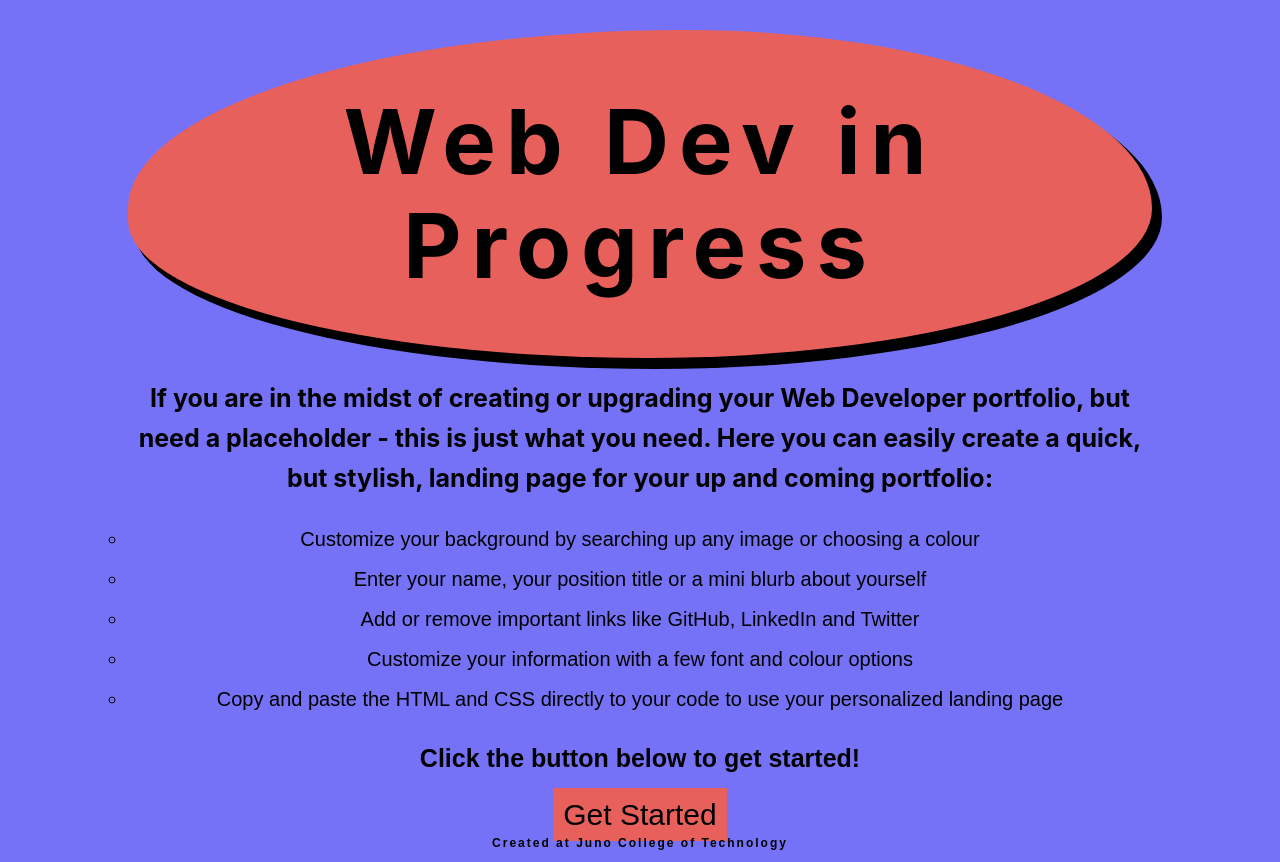
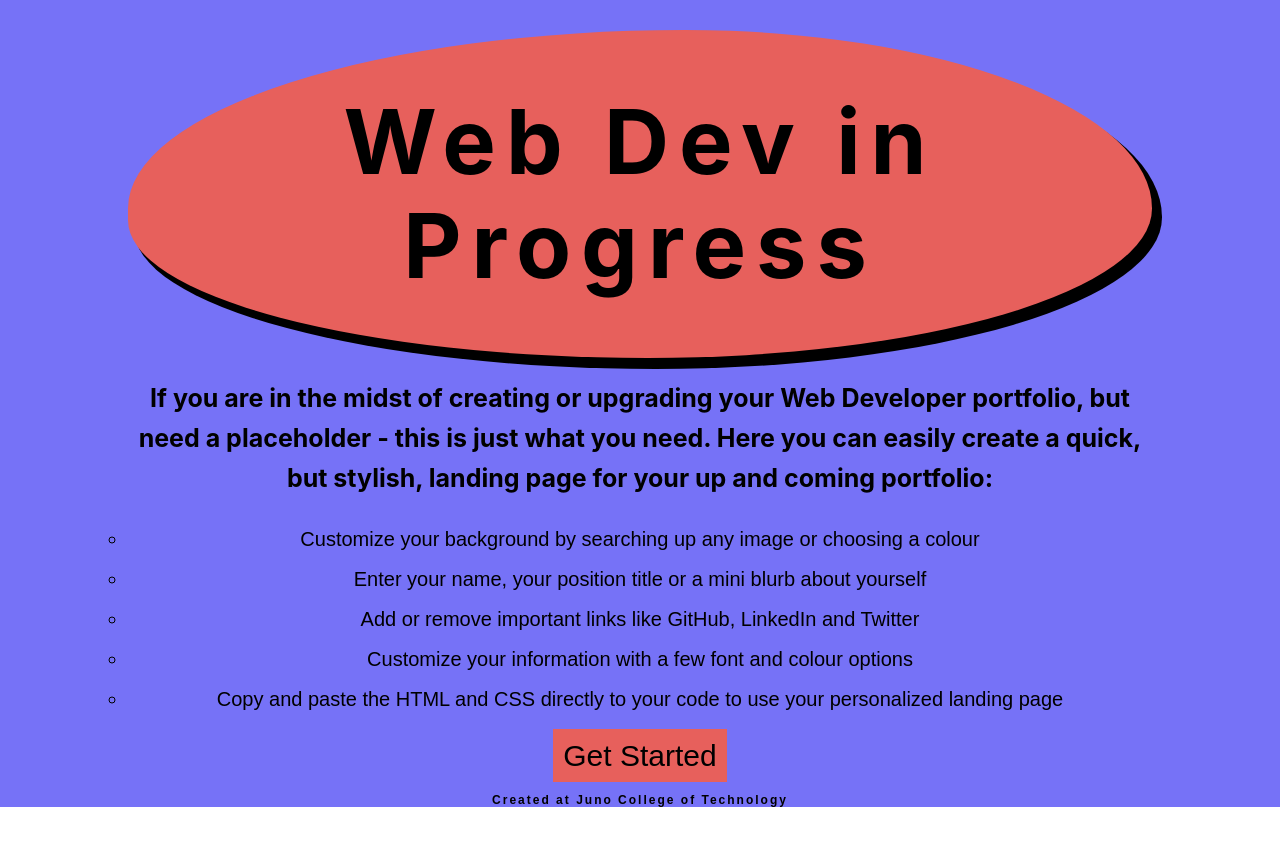
Before and after one commit to Project-Four/webDevInProgress, a React (Create React App) app: page / in a window 1280 px wide. After the commit the page ends 807 px from the top, so only its background shows below. Built offline with nearby package versions, Linux system fonts and the light colour scheme.

Commit message:
changed organization of elements in header

```diff
--- a/src/App.css
+++ b/src/App.css
@@ -345,9 +345,11 @@ header {
     background-color: #7672F7;
     min-height: 100vh;
     display: flex;
+    flex-direction: column;
     align-items: center;
-    padding: 30px 0px 30px 0px;
-    position: relative;
+    padding-top: 30px;
+    justify-content: space-around;
+    gap: 20px;
 }
 
 h1 {
@@ -405,17 +407,17 @@ p {
     cursor: pointer;
 }
 
+footer {
+    width: 100%;
+}
+
 .footer {
     font-family: 'Barlow', sans-serif;
     font-size: 12px;
     letter-spacing: 2px;
     color: black;
-}
-
-footer {
-    position: absolute;
-    bottom: 0;
-    width: 80%;
+    width: 100%;
+    margin: 0px;
 }
 
 @keyframes morph{
--- a/src/Footer.js
+++ b/src/Footer.js
@@ -2,7 +2,9 @@
 const Footer = () => {
     return (
         <footer>
-            <p className="footer">Created at <a target="_blank" rel="noreferrer" href="https://junocollege.com">Juno College of Technology</a></p>
+            <div className="wrapper">
+                <p className="footer">Created at <a target="_blank" rel="noreferrer" href="https://junocollege.com">Juno College of Technology</a></p>
+            </div>
         </footer>
     )
 }
--- a/src/Header.js
+++ b/src/Header.js
@@ -5,6 +5,7 @@ const Header = () => {
 
     return(
         <header>
+            <div className="headerContent">
                 <div className="wrapper">
 
                     <div className="bblob">
@@ -21,12 +22,11 @@ const Header = () => {
                             <li>Copy and paste the HTML and CSS directly to your code to use your personalized landing page</li>
                         </ul>
 
-                    <p>Click the button below to get started!</p>
-
                         <Link to="/main" className='routerLink'>Get Started</Link>
 
+                </div>{/* END wrapper */}
+            </div>
                 <Footer />
-            </div>{/* END wrapper */}
         </header>
     )
 }
```
Lines whose indentation alone changed are shown as unchanged.
